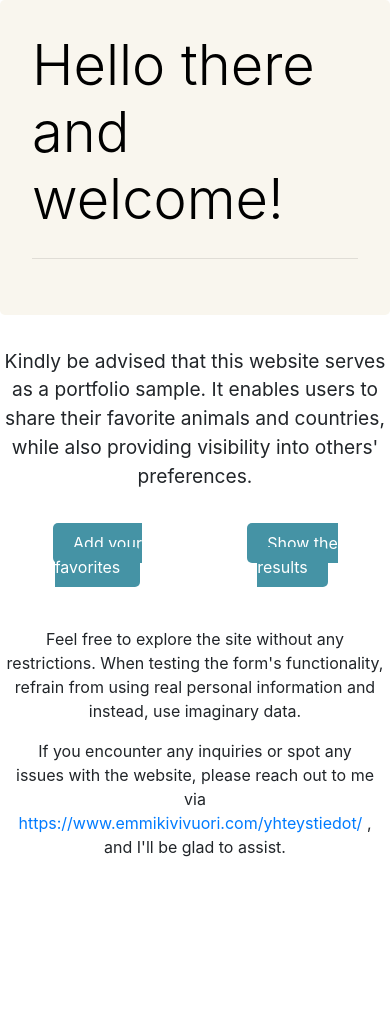
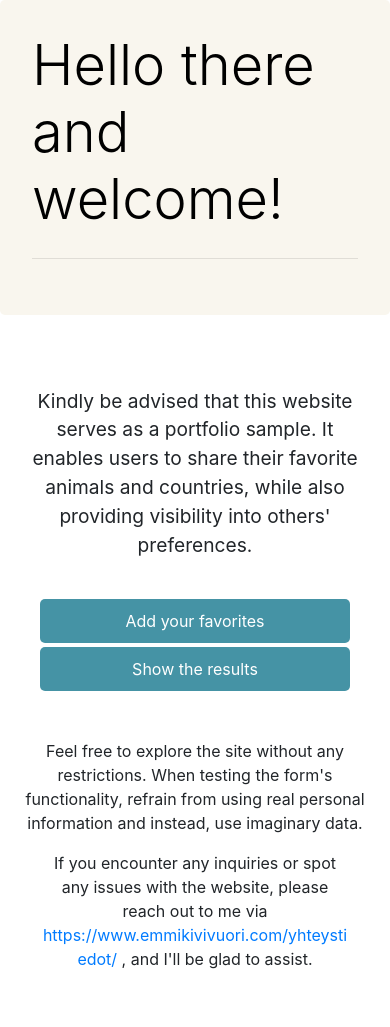
Before and after one commit to emmituuk/Project, a Flask app: page / in a window 390 px wide. Before the commit the page ends 857 px from the top, so only its background shows below. Run offline with Flask 3, Linux system fonts and the light colour scheme; parts of the project's set-up code (start-up, migrations or seed data) failed here and were passed over; some libraries are stand-ins or nearby versions.

Commit message:
mobile-specific layout for index

```diff
--- a/static/styles.css
+++ b/static/styles.css
@@ -25,9 +25,28 @@
     color: #fff;
   }
 
+/* container layout */
+.container {
+  max-width: 1000px;
+  padding: 40;
+}
+
+/* mobile-specific layout */
+@media (max-width: 767px) {
+  .btn-group-mobile {
+    display: block,
+  }
+}
+
 /* style for the jumbotrons */
 .custom-jumbotron {
   background-color: rgba(220, 201, 155, 0.17);
   color: #000;
   padding: 2rem;
 }
+
+/* add hyphenation to link text */
+a {
+  word-wrap: break-word;
+  hyphens: auto;
+}
--- a/templates/index.html
+++ b/templates/index.html
@@ -27,12 +27,13 @@
         </p>
       </div>
       <br />
-      <div class="row">
-        <div class="col">
-          <a href="/add" class="custom-button">Add your favorites</a>
+      <div class="row text-center">
+        <div class="col-md-6 btn-group-mobile">
+          <a href="/add" class="custom-button btn-block">Add your favorites</a>
         </div>
-        <div class="col">
-          <a href="/result" class="custom-button">Show the results</a>
+        <br><br>
+        <div class="col-md-6 btn-group-mobile">
+          <a href="/result" class="custom-button btn-block">Show the results</a>
         </div>
       </div>
       <br /><br />
```
